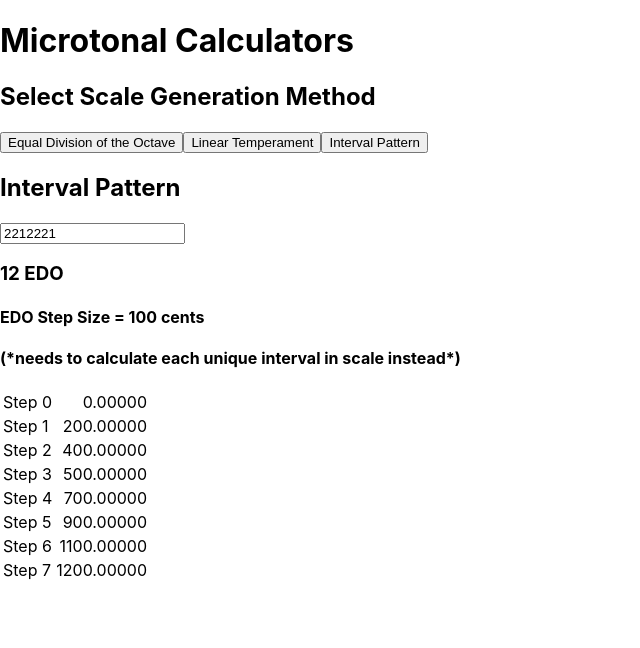
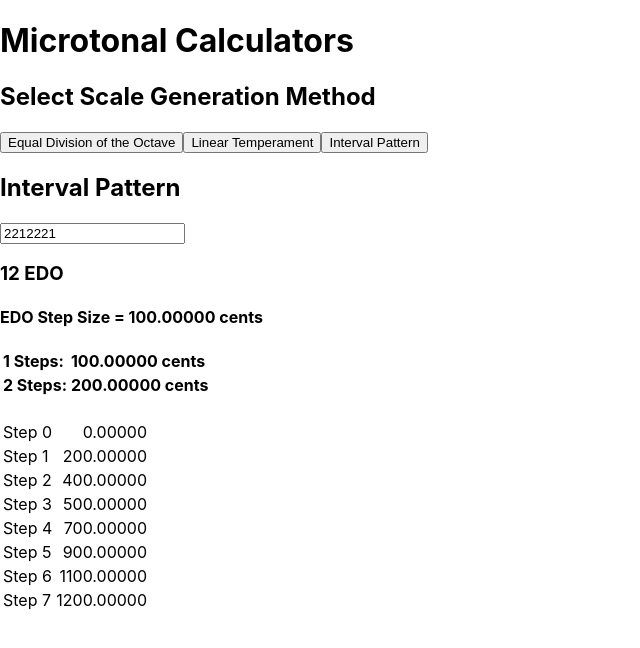
Before and after one commit to zzork/color-horizons-review-temp, a React (Create React App) app: page / in a window 1280 px wide. Both pictures are taken after a click on the button "Interval Pattern". Shown: the top 648 px of the page, without its empty margins (0-640 px from the left). Built offline with nearby package versions, Linux system fonts and the light colour scheme.

Commit message:
ip good for now

```diff
--- a/src/components/CalcEDOReadout.js
+++ b/src/components/CalcEDOReadout.js
@@ -10,6 +10,7 @@ export const CalcEDOReadout = ({ edo }) => {
 
   const stepSize = 1200 / edo;
   const displaySteps = getDisplayEdoStepValues(edo, stepSize);
+
   return (
     <div>
       <h3>{edo} EDO</h3>
@@ -20,7 +21,7 @@ export const CalcEDOReadout = ({ edo }) => {
             return (
               <tr key={index}>
                 <td>Step {index}</td>
-                <td align="right">{displayStep}</td>
+                <td align="right">{displayStep.toFixed(5)}</td>
               </tr>
             );
           })}
--- a/src/components/CalcIPReadout.js
+++ b/src/components/CalcIPReadout.js
@@ -1,6 +1,8 @@
 import React, { useState } from "react";
 import getEdoFromIntervalPattern from "../util/getEdoFromIntervalPattern";
 import getIPStepValuesList from "../util/getIPStepValuesList";
+import getIPUniqueSizes from "../util/getIPUniqueSizes";
+import getReadoutTable from "../util/getReadoutTable";
 
 export const CalcIPReadout = ({ pattern }) => {
   const isValidState = () => {
@@ -12,34 +14,23 @@ export const CalcIPReadout = ({ pattern }) => {
 
   const edo = getEdoFromIntervalPattern(pattern);
   const stepSize = 1200 / edo;
+  const uniqueSizes = getIPUniqueSizes(pattern, stepSize);
   const stepValuesList = getIPStepValuesList(pattern, stepSize);
-
-  // this calculates out the unique sizes
-  // for (let i = 0; i < patternArray.length; i++) {
-  //     stepValuesList.push((patternArray[i] * stepSize).toFixed(5))
-  // }
-
-  let stepValuesDisplay = stepValuesList.map((value, index) => (
-    <tr key={index}>
-      <td>Step {index}</td>
-      <td align="right">{value.toFixed(5)}</td>
-    </tr>
-  ));
+  const readoutTable = getReadoutTable(stepValuesList);
 
   return (
     <div>
       <h3>{edo} EDO</h3>
-      <h4>EDO Step Size = {stepSize} cents</h4>
-      <h4>(*needs to calculate each unique interval in scale instead*)</h4>
-      <table>
-        <tbody>{stepValuesDisplay}</tbody>
-      </table>
+      <h4>EDO Step Size = {stepSize.toFixed(5)} cents</h4>
+      <h4>{uniqueSizes}</h4>
+      {readoutTable}
     </div>
   );
 };
 
 // IMPORTANT
 // putting the .toFixed(5) in the DISPLAY TABLE like here is the correct place for it for calc purposes
+// now is correct in edo, need to fix LT
 
 const InvalidState = ({ value }) => {
   return (
--- a/src/util/getDisplayEdoStepValues.js
+++ b/src/util/getDisplayEdoStepValues.js
@@ -1,7 +1,7 @@
 const getDisplayEdoStepValues = (edo, stepSize) => {
   const stepValueList = [];
   for (let i = 0; i <= edo; i++) {
-    let decimalFixed = (i * stepSize).toFixed(5);
+    let decimalFixed = i * stepSize;
     stepValueList.push(decimalFixed);
   }
   return stepValueList;
--- /dev/null
+++ b/src/util/getIPUniqueSizes.js
@@ -0,0 +1,20 @@
+const getIPUniqueSizes = (pattern, stepSize) => {
+  const uniqueIntervals = [...new Set(pattern)].sort((a, b) => a - b);
+  const intervalsTable = (
+    <div>
+      <table>
+        <tbody>
+          {uniqueIntervals.map((value, index) => (
+            <tr key={index}>
+              <td>{value} Steps: </td>
+              <td>{(value * stepSize).toFixed(5)} cents</td>
+            </tr>
+          ))}
+        </tbody>
+      </table>
+    </div>
+  );
+  return intervalsTable;
+};
+
+export default getIPUniqueSizes;
--- /dev/null
+++ b/src/util/getReadoutTable.js
@@ -0,0 +1,16 @@
+const getReadoutTable = (stepValuesList) => {
+  return (
+    <table>
+      <tbody>
+        {stepValuesList.map((value, index) => (
+          <tr key={index}>
+            <td>Step {index}</td>
+            <td align="right">{value.toFixed(5)}</td>
+          </tr>
+        ))}
+      </tbody>
+    </table>
+  );
+};
+
+export default getReadoutTable;
```
